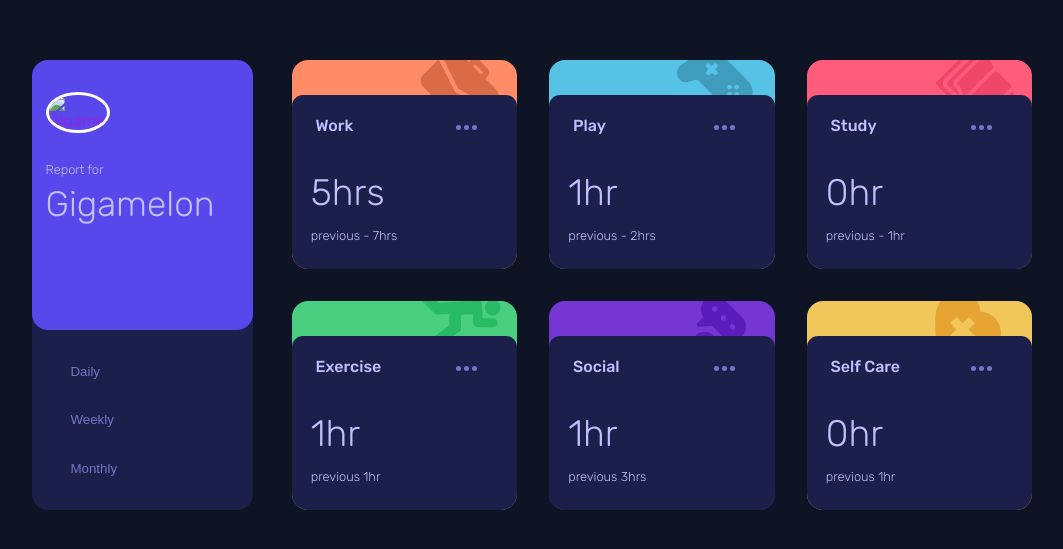
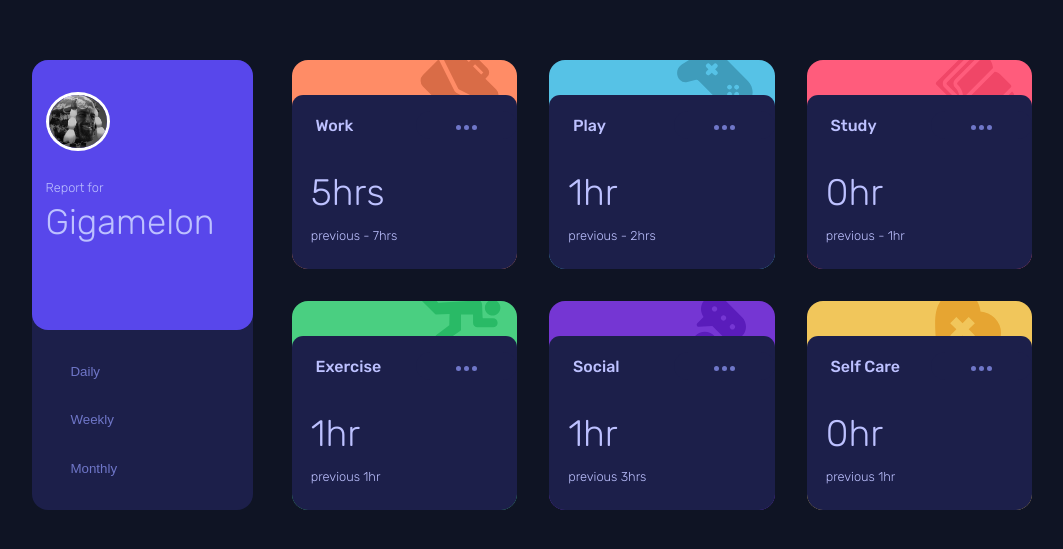
Before and after one commit to Ced1eka/time-tracking-dashboard-main, a plain HTML site: page index.html in a window 1280 px wide. Shown: the part 115-664 px from the top of the page, without its empty margins (108-1171 px from the left). Drawn offline with Linux system fonts and the light colour scheme; the site is published under a folder, as on GitHub Pages, so addresses that start at the root find nothing.

Commit message:
Update index.html

```diff
--- a/index.html
+++ b/index.html
@@ -24,7 +24,7 @@
     <div class="container">
       <div class="avatar">
         <div class="avatar-top">
-          <img id="GigaM" src="/images/Gigamelon.jpg" alt="Gigamelon" />
+          <img id="GigaM" src="images/Gigamelon.jpg" alt="Gigamelon" />
           <h1>
             <span>Report for</span> <br />
             Gigamelon
```
